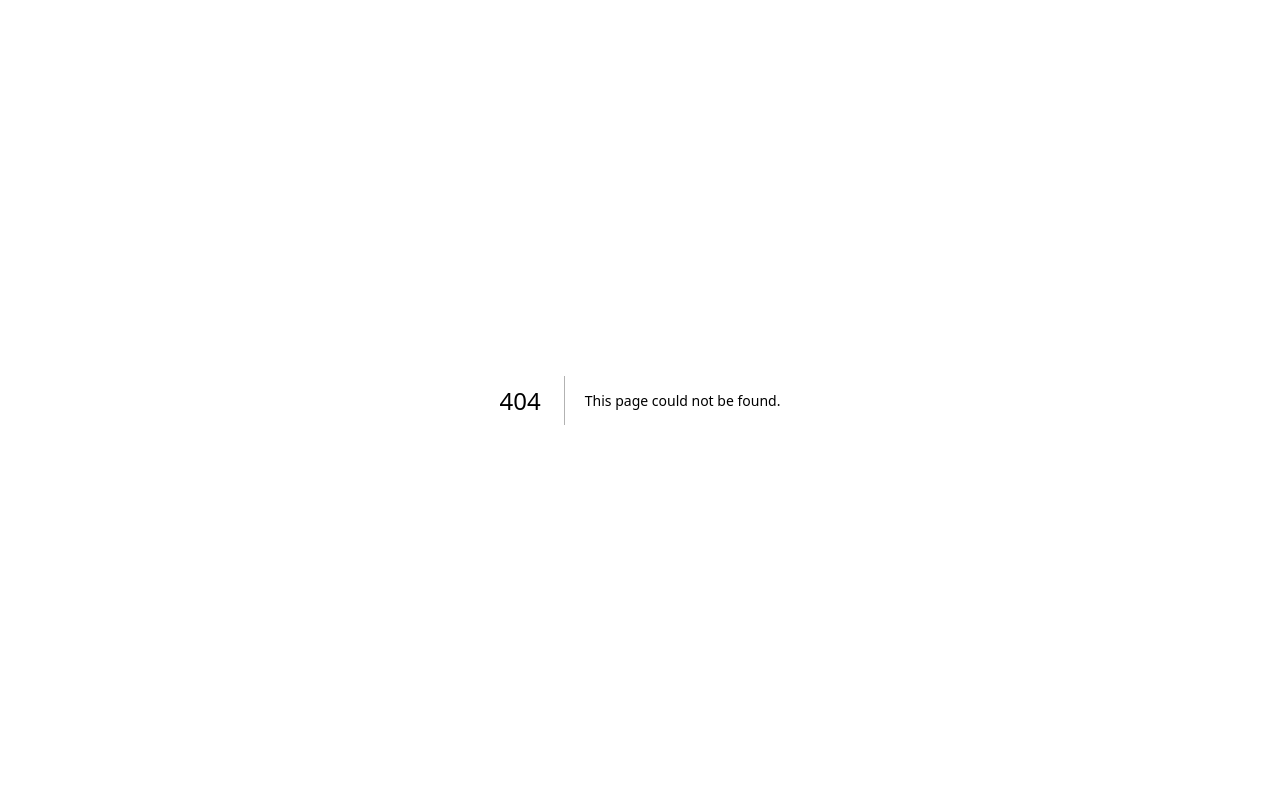
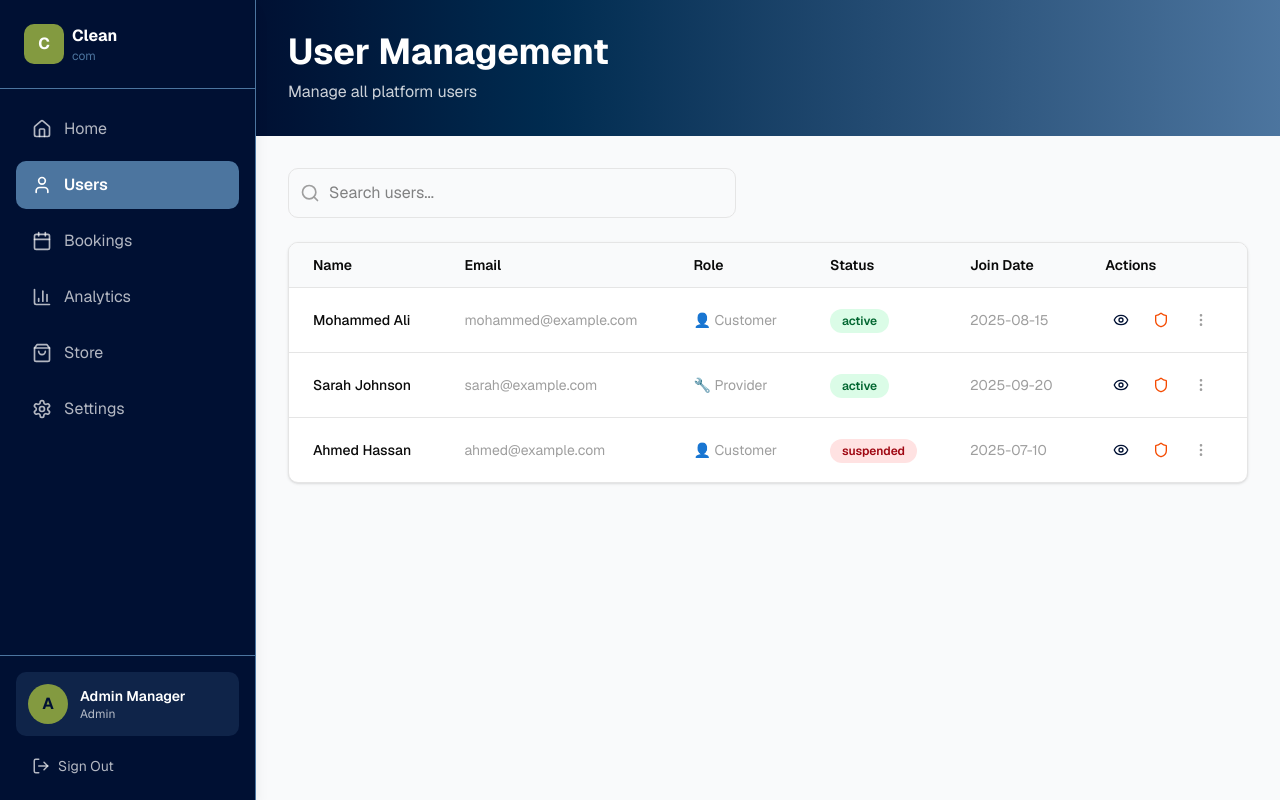
Before and after one commit to shamsu557/cleancom, a Next.js app: page /dashboard/admin/users in a window 1280 px wide. Before the commit this address had no page. Built offline with nearby package versions, Linux system fonts and the light colour scheme.

Commit message:
Create Admin Users Page with User Management Table

```diff
--- /dev/null
+++ b/app/dashboard/admin/users/page.tsx
@@ -0,0 +1,112 @@
+"use client"
+
+import { DashboardNav } from "@/components/navigation/dashboard-nav"
+import { Search, MoreVertical, Shield, Eye } from "lucide-react"
+
+export default function AdminUsersPage() {
+  const users = [
+    {
+      id: 1,
+      name: "Mohammed Ali",
+      email: "mohammed@example.com",
+      role: "Customer",
+      status: "active",
+      joinDate: "2025-08-15",
+    },
+    {
+      id: 2,
+      name: "Sarah Johnson",
+      email: "sarah@example.com",
+      role: "Provider",
+      status: "active",
+      joinDate: "2025-09-20",
+    },
+    {
+      id: 3,
+      name: "Ahmed Hassan",
+      email: "ahmed@example.com",
+      role: "Customer",
+      status: "suspended",
+      joinDate: "2025-07-10",
+    },
+  ]
+
+  return (
+    <div className="min-h-screen bg-gray-50">
+      <DashboardNav role="admin" userName="Admin Manager" />
+
+      <main className="lg:ml-64">
+        <div className="bg-gradient-to-r from-primary to-primary-light text-white p-6 sm:p-8">
+          <h1 className="text-3xl sm:text-4xl font-bold">User Management</h1>
+          <p className="text-white/80 mt-2">Manage all platform users</p>
+        </div>
+
+        <div className="p-6 sm:p-8">
+          {/* Search */}
+          <div className="mb-6">
+            <div className="relative max-w-md">
+              <Search className="absolute left-3 top-1/2 -translate-y-1/2 text-muted" size={20} />
+              <input
+                type="text"
+                placeholder="Search users..."
+                className="w-full pl-10 pr-4 py-3 border border-border rounded-lg focus:outline-none focus:ring-2 focus:ring-primary"
+              />
+            </div>
+          </div>
+
+          {/* Users Table */}
+          <div className="bg-white rounded-lg border border-border shadow-sm overflow-hidden">
+            <div className="overflow-x-auto">
+              <table className="w-full text-sm">
+                <thead className="bg-gray-50 border-b border-border">
+                  <tr>
+                    <th className="px-6 py-3 text-left font-semibold text-foreground">Name</th>
+                    <th className="px-6 py-3 text-left font-semibold text-foreground">Email</th>
+                    <th className="px-6 py-3 text-left font-semibold text-foreground">Role</th>
+                    <th className="px-6 py-3 text-left font-semibold text-foreground">Status</th>
+                    <th className="px-6 py-3 text-left font-semibold text-foreground">Join Date</th>
+                    <th className="px-6 py-3 text-left font-semibold text-foreground">Actions</th>
+                  </tr>
+                </thead>
+                <tbody className="divide-y divide-border">
+                  {users.map((user) => (
+                    <tr key={user.id} className="hover:bg-gray-50">
+                      <td className="px-6 py-4 font-medium text-foreground">{user.name}</td>
+                      <td className="px-6 py-4 text-muted">{user.email}</td>
+                      <td className="px-6 py-4 text-muted">
+                        <span className="inline-flex items-center gap-1">
+                          {user.role === "Customer" ? "👤" : "🔧"} {user.role}
+                        </span>
+                      </td>
+                      <td className="px-6 py-4">
+                        <span
+                          className={`px-3 py-1 rounded-full text-xs font-semibold ${
+                            user.status === "active" ? "bg-green-100 text-green-800" : "bg-red-100 text-red-800"
+                          }`}
+                        >
+                          {user.status}
+                        </span>
+                      </td>
+                      <td className="px-6 py-4 text-muted">{user.joinDate}</td>
+                      <td className="px-6 py-4 flex gap-2">
+                        <button className="p-2 hover:bg-gray-100 rounded-lg transition-colors">
+                          <Eye size={16} className="text-primary" />
+                        </button>
+                        <button className="p-2 hover:bg-gray-100 rounded-lg transition-colors">
+                          <Shield size={16} className="text-orange-600" />
+                        </button>
+                        <button className="p-2 hover:bg-gray-100 rounded-lg transition-colors">
+                          <MoreVertical size={16} className="text-muted" />
+                        </button>
+                      </td>
+                    </tr>
+                  ))}
+                </tbody>
+              </table>
+            </div>
+          </div>
+        </div>
+      </main>
+    </div>
+  )
+}
```
